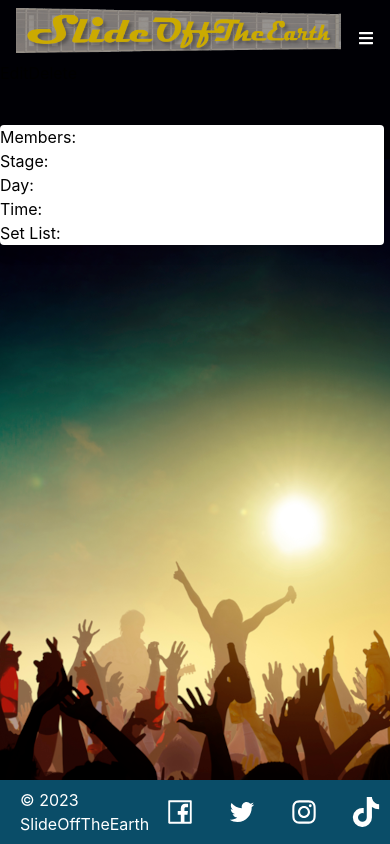
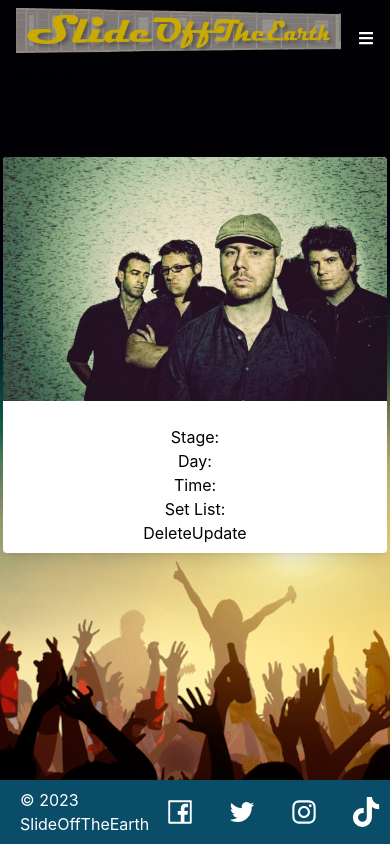
Before and after one commit to AuTangen/Slide_Off_The_Earth, a React (Create React App) app in the folder client/: page /artist/1 in a window 390 px wide. Built offline with nearby package versions, Linux system fonts and the light colour scheme; no server answers.

Commit message:
update and delete working for Artists

```diff
--- a/client/src/components/Artists.js
+++ b/client/src/components/Artists.js
@@ -15,20 +15,6 @@ function Artists(props) {
             });
     }, []);
 
-    const deleteArtist = async (artistID) => {
-
-        try{
-            const res = await axios.delete(`/api/artist/${artistID}`)
-            console.log('deleted')
-            console.log(res.data)
-            setArtists(res.data.artists);
-        } catch (err) {
-            if (err.code === 402) {
-                console.log(err)
-            }
-        }
-
-    }
 
     const outputArtists = (artists) => {
         return (
@@ -46,7 +32,7 @@ function Artists(props) {
                 <p>Day: {artists.day}</p>
                 <p>Time: {artists.time}</p>
                 <p>Set List: {artists.setlist}</p>
-                <button onClick={() => deleteArtist(artists._id)}>Delete</button>
+
                 {/* {props.user && (
               drink.favorited ? <button disabled>Favorited</button> :
                 <button onClick={() => saveFavorite(drink._id)}>Favorite This Drink</button>
--- a/client/src/components/OneArtist.js
+++ b/client/src/components/OneArtist.js
@@ -1,9 +1,15 @@
 import { NavLink, useNavigate, useParams } from 'react-router-dom';
 import { useState, useEffect } from 'react';
 import axios from 'axios';
+import bando from '../assets/bando.jpg';
 
 
 function OneArtist(props) {
+    const [showForm, setShowForm] = useState(false);
+
+  const updateForm = () => {
+    setShowForm(!showForm);
+  }
 
     // const navigate = useNavigate();
     const {id} = useParams();
@@ -16,27 +22,96 @@ function OneArtist(props) {
             .then(res => {
                 console.log('res', res.data)
                 setArtist(res.data);
+
             });
     }, []);
+
+    const deleteArtist = async (artistID) => {
+
+        try{
+            const res = await axios.delete(`/api/artist/${artistID}`)
+            console.log('deleted')
+            console.log(res.data)
+            setArtist(res.data.artists);
+        } catch (err) {
+            if (err.code === 402) {
+                console.log(err)
+            }
+        }
+
+    }
+
 
     const OutputArtist = (artist) => {
         console.log('artist', artist)
         console.log(artist.artist.name)
         return (
+            <div className="artist-section">
             <div key={artist.artist._id} className="artists">
 
+
+
+                <img src={bando} alt="the band" className="w-full" />
+                <div className="artist-info">
+
                 <h4>{artist.artist.name}</h4>
-                <p>Members: {artist.artist.artists}</p>
+                {/* <p>Members: {artists.artists}</p> */}
                 <p>Stage: {artist.artist.stage}</p>
                 <p>Day: {artist.artist.day}</p>
                 <p>Time: {artist.artist.time}</p>
                 <p>Set List: {artist.artist.setlist}</p>
+                <button onClick={() => deleteArtist(artist.artist._id)}>Delete</button>
+                <button onClick={updateForm}>Update</button>
+
                 {/* {props.user && (
               drink.favorited ? <button disabled>Favorited</button> :
                 <button onClick={() => saveFavorite(drink._id)}>Favorite This Drink</button>
             )} */}
             </div>
+            </div>
+            </div>
         );
+    }
+    const [formState, setFormState] = useState({
+        name: '',
+        artists: '',
+        stage: '',
+        day: '',
+        time: '',
+        setlist: ''
+    })
+
+    const handleChange = (event) => {
+        const prop = event.target.name
+        setFormState({
+            ...formState,
+            [prop]: event.target.value
+        });
+    }
+
+    const updateBand = async (event) => {
+        event.preventDefault();
+        console.log('submitted!')
+        console.log(formState)
+        try {
+            const res = await axios.put(`/api/artist/${id}`, formState);
+
+            // props.setUser(res.data.user);
+
+            setFormState({
+                name: '',
+                artists: '',
+                stage: '',
+                day: '',
+                time: '',
+                setlist: ''
+            })
+
+        } catch (err) {
+            if (err.code === 402) {
+                console.log(err)
+            }
+        }
     }
 
 
@@ -54,8 +129,70 @@ function OneArtist(props) {
 
             <section className='artist-container'>
                 {/* {OutputArtist} */}
-                <OutputArtist hello="paul" artist={artist} />
+                <OutputArtist artist={artist} />
             </section>
+
+            {showForm && (
+
+
+            <div class='add-artist-container'>
+
+            <h2 className="section-title">Update Artist</h2>
+
+
+                <form onSubmit={updateBand}>
+                <div class="form-container">
+                    <div className="col-span-full mt-2">
+                    <label for="name">Artist Name</label>
+                    <div className='mt-1'>
+                    <input name='name' value={formState.name} onChange={handleChange} className="form-element" type='text' placeholder='Artist Name'></input>
+                        </div>
+                    </div>
+
+                    <div className="col-span-full mt-2">
+                    <label for="artists" >Band Members</label>
+                    <div className='mt-1'>
+                    <input name='artists' value={formState.artists} onChange={handleChange} className="form-element" type='text' placeholder='Band Members'></input>
+                    </div>
+                    </div>
+
+                    <div className="col-span-full mt-2">
+                    <label for="stage">Select a Stage:</label>
+                    <div className='mt-1'>
+                        <select  name='stage' value={formState.stage} onChange={handleChange} className="form-element" id="stages">
+                            <option value="">Select a Stage</option>
+                            <option value="Main Stage">Main Stage</option>
+                            <option value="Almost Famous Stage">Almost Famous Stage</option>
+                            <option value="Noob Stage">Noob Stage</option>
+                        </select>
+                        </div>
+                        </div>
+
+                    <div className="sm:col-span-2 sm:col-start-1 mt-2">
+                    <label className="block leading-6" for="date" >Select a Date</label>
+                        <div className='mt-1'>
+                    <input name='day' value={formState.day} onChange={handleChange} className="form-element block w-full" type="date"></input>
+                    </div>
+                    </div>
+
+                    <div className="sm:col-span-2 mt-2">
+                    <label className="block leading-6" for="time">Select a time</label>
+                        <div className='mt-1'>
+                    <input name='time' value={formState.time} onChange={handleChange} className="form-element block w-full" type="time" id="time"></input>
+                    </div>
+                    </div>
+
+                    <div className="col-span-full mt-2">
+                    <textarea name='setlist' value={formState.setlist} onChange={handleChange} className="form-element my-4" placeholder='Set List'></textarea>
+                    </div>
+
+                    <div className="col-span-full">
+                    <button className="submit-btn" type='submit'>Submit</button>
+                    </div>
+                    </div>
+                </form>
+            </div>
+)}
 
 
         </>
```
Also changed, not shown: 1 other file (tests, documents, lock files or other folders).
